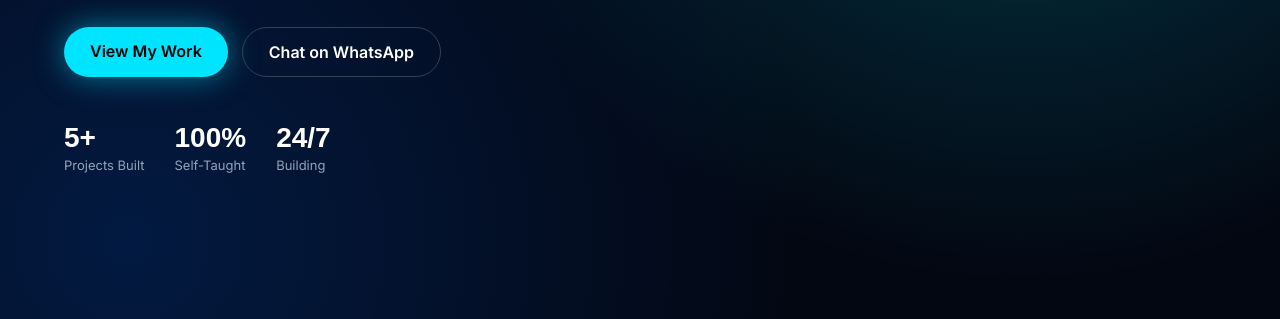
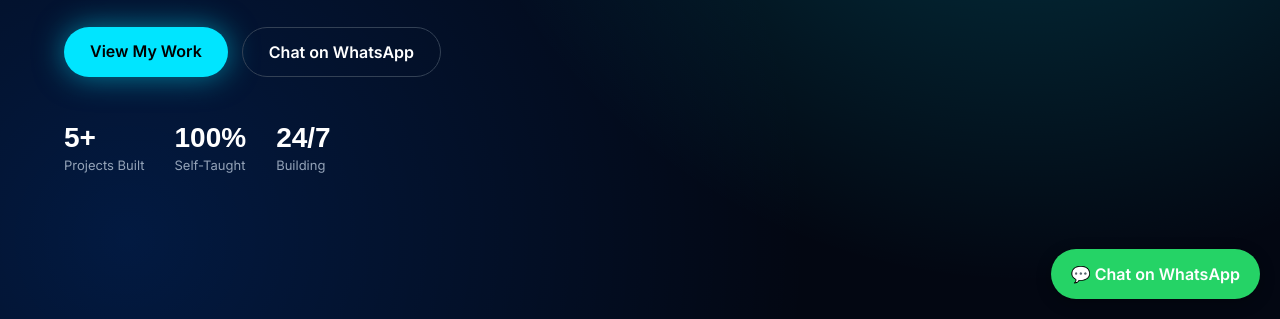
Before and after one commit to mohanlewinsky-cmyk/lewisdev-site, a plain HTML site: page index.html in a window 1280 px wide. Shown: the part 481-800 px from the top of the page. Drawn offline with Linux system fonts and the light colour scheme; a web font is replaced by a local one.

Commit message:
Add floating WhatsApp button to index.html
Added a floating WhatsApp button for easy contact.

```diff
--- a/index.html
+++ b/index.html
@@ -123,5 +123,8 @@ footer{text-align:center;padding:30px;color:#64748b;font-size:13px;border-top:1p
 
                <footer>&copy; 2026 Lewis Dev - Tech Built With ❤ </footer>
 
+                <!--Floating WhatsApp Button -->
+                <a href="https://wa.me/254798749059?text=Hi%20Lewis!%20I%20want%20a%20website" target="_blank" style="position:fixed; bottom:20px; right:20px; background:#25D366; color:white; padding:15px 20px; border-radius:50px; font-weight:bold; text-decoration:none; box-shadow:0 4px 15px rgba(0,0,0,0.3); z-index:1000;">💬 Chat on WhatsApp</a>
+
                </body>
                </html>
```
